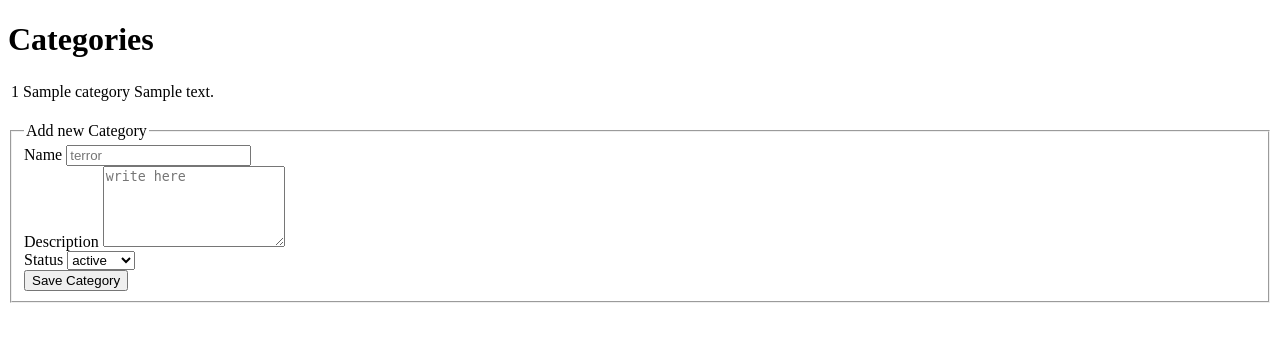
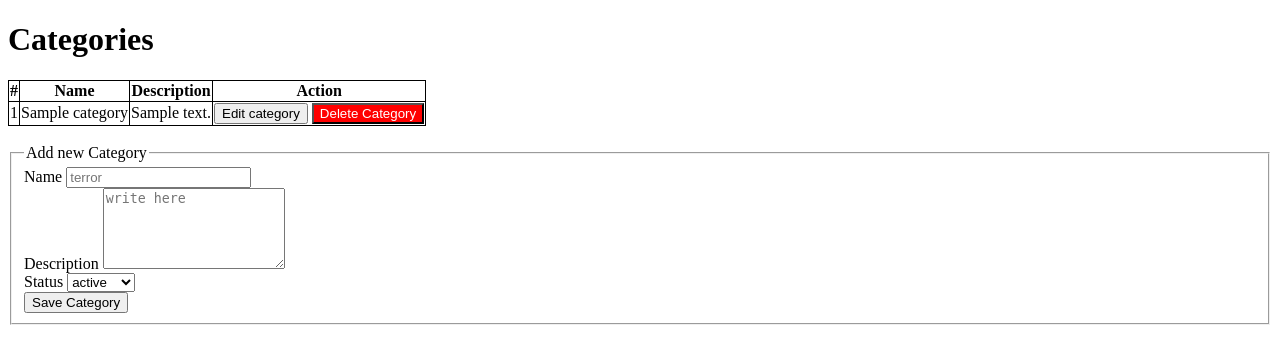
Before and after one commit to JesusSepulvedaLopez/crud-ejercicio-php, a PHP site: page / in a window 1280 px wide. Shown: the top 364 px of the page. Run offline with PHP 8.4, Linux system fonts and the light colour scheme; tables that the repository leaves empty or names only in its code hold one stand-in row (values such as "Sample post").

Commit message:
Clase viernes 20/Nov/20

```diff
--- a/app/categoryController.php
+++ b/app/categoryController.php
@@ -1,4 +1,7 @@
 <?php
+if (!isset($_SESSION)) {
+   session_start();
+}
 include "connectionController.php";
 
 if (isset($_POST['action'])) {
@@ -11,6 +14,19 @@ if (isset($_POST['action'])) {
          $status = strip_tags($_POST['status']);
 
          $categoryController->store($name, $description, $status);
+         break;
+      case 'update':
+         $name = strip_tags($_POST['name']);
+         $description = strip_tags($_POST['description']);
+         $status = strip_tags($_POST['status']);
+         $id = strip_tags($_POST['id']);
+
+
+         $categoryController->update( $id, $name, $description, $status);
+         break;
+      case 'destroy':
+         $id = strip_tags($_POST['id']);
+         $categoryController->destroy( $id);
          break;
    }
 }
@@ -50,6 +66,35 @@ class CategoryController
             $prepared_query = $conn->prepare($query);
             $prepared_query->bind_param('sss', $name, $description, $status);
             if ($prepared_query->execute()) {
+
+               $_SESSION['success'] = "el registro se ha guardado correctamente";
+               header("Location:" . $_SERVER['HTTP_REFERER']);
+            } else {
+
+               $_SESSION['error'] = 'verifique los datos envíados';
+               header("Location:" . $_SERVER['HTTP_REFERER']);
+            }
+         } else {
+
+            $_SESSION['error'] = 'verifique la información del formulario';
+            header("Location:" . $_SERVER['HTTP_REFERER']);
+         }
+      } else {
+
+         $_SESSION['error'] = 'verifique la conexión a la base de datos';
+         header("Location:" . $_SERVER['HTTP_REFERER']);
+      }
+   }
+
+   public function update($id, $name, $description, $status){
+      $conn = connect();
+      if ($conn->connect_error == false) {
+         if ( $id !="" && $name != "" && $description != "" && $status != "") {
+
+            $query = "update categories set name = ?, description = ?, status = ? where id = ?";
+            $prepared_query = $conn->prepare($query);
+            $prepared_query->bind_param('sssi', $name, $description, $status, $id);
+            if ($prepared_query->execute()) {
                header("Location:" . $_SERVER['HTTP_REFERER']);
             } else {
                header("Location:" . $_SERVER['HTTP_REFERER']);
@@ -61,4 +106,27 @@ class CategoryController
          header("Location:" . $_SERVER['HTTP_REFERER']);
       }
    }
+
+   public function destroy($id){
+      $conn = connect();
+      if($conn->connect_error == false){
+         if($id !=""){
+            $query = "delete from categories where id = ?";
+				$prepared_query = $conn->prepare($query);
+				$prepared_query->bind_param('i',$id);
+				if ($prepared_query->execute()) {
+
+					header("Location:".$_SERVER['HTTP_REFERER']);
+				}else{
+					header("Location:".$_SERVER['HTTP_REFERER']);
+				}
+         }else{
+            header("Location:".$_SERVER['HTTP_REFERER']);
+         }
+      }else{
+         header("Location:".$_SERVER['HTTP_REFERER']);
+      }
+   }
+
 }
+?>
--- a/categories/index.php
+++ b/categories/index.php
@@ -15,34 +15,85 @@ $categories = $categoryController->get();
     <meta charset="UTF-8">
     <meta name="viewport" content="width=device-width, initial-scale=1.0">
     <title>Categories</title>
+    <style type="text/css">
+        table,
+        th,
+        td {
+            border: 1px solid black;
+            border-collapse: collapse;
+        }
+
+        #updateForm {
+            display: none;
+        }
+    </style>
 </head>
 
 <body>
+    <div>
         <h1>
             Categories
         </h1>
+        <?php if (isset($_SESSION) && isset($_SESSION['error'])) : ?>
+            <h3>
+                Error: <?= $_SESSION['error'] ?>
+            </h3>
+            <?php unset($_SESSION['error']); ?>
+        <?php endif ?>
+
+        <?php if (isset($_SESSION) && isset($_SESSION['success'])) : ?>
+            <h3>
+                Correcto: <?= $_SESSION['success'] ?>
+            </h3>
+            <?php unset($_SESSION['success']); ?>
+        <?php endif ?>
+
         <table>
+            <thead>
+                <th>
+                    #
+                </th>
+                <th>
+                    Name
+                </th>
+                <th>
+                    Description
+                </th>
+                <th>
+                    Action
+                </th>
+            </thead>
             <tbody>
-            <?php
-            foreach ($categories as $category) {
-                echo "<tr>
+
+                <?php foreach ($categories as $category) : ?>
+
+                    <tr>
+
                         <td>
-                       " . $category['id'] . "
+                            <?= $category['id'] ?>
                         </td>
                         <td>
-                       " . $category['name'] . "
+                            <?= $category['name'] ?>
                         </td>
                         <td>
-                       " . $category['description'] . "
+                            <?= $category['description'] ?>
                         </td>
-                 </tr>";
-            }
+                        <td>
+                            <button onclick="edit(<?= $category['id'] ?>,'<?= $category['name'] ?>','<?= $category['description'] ?>','<?= $category['status'] ?>')">
+                                Edit category
+                            </button>
+                            <button onclick="remove(<?= $category['id'] ?>)" style="background-color: red;color:white;">
+                                Delete Category
+                            </button>
+                        </td>
+                    </tr>
 
-            ?>
+                <?php endforeach ?>
             </tbody>
         </table>
+
         <br>
-    <form action="../app/categoryController.php" method="POST">
+        <form id="storeForm" action="../app/categoryController.php" method="POST">
             <fieldset>
 
                 <legend>
@@ -75,6 +126,70 @@ $categories = $categoryController->get();
 
             </fieldset>
         </form>
+
+        <br>
+        <form id="updateForm" action="../app/categoryController.php" method="POST">
+            <fieldset>
+
+                <legend>
+                    Edit Category
+                </legend>
+
+                <label>
+                    Name
+                </label>
+                <input type="text" id="name" name="name" placeholder="terror" required="">
+                <br>
+
+                <label>
+                    Description
+                </label>
+                <textarea placeholder="write here" id="description" name="description" rows="5" required=""></textarea>
+                <br>
+
+                <label>
+                    Status
+                </label>
+                <select id="status" name="status">
+                    <option> active </option>
+                    <option> inactive </option>
+                </select>
+                <br>
+
+                <button type="submit">Save Category</button>
+                <input type="hidden" name="action" value="update">
+                <input type="hidden" name="id" id="id">
+
+            </fieldset>
+        </form>
+
+        <form id="destroyForm" action="../app/categoryController.php" method="POST">
+            <input type="hidden" name="action" value="destroy">
+            <input type="hidden" name="id" id="id_destroy">
+        </form>
+    </div>
+
+    <script type="text/javascript">
+        function edit(id, description, status) {
+            document.getElementById('storeForm').style.display = 'none';
+            document.getElementById('updateForm').style.display = "block";
+
+            document.getElementById('name').value = name;
+            document.getElementById('description').value = description;
+            document.getElementById('status').value = status;
+            document.getElementById('id').value = id;
+        }
+
+        function remove(id) {
+            var confirm = prompt("Si quiere eliminar el registro, escriba " + id);
+            if (confirm == id) {
+                document.getElementById('id_destroy').value = id;
+                document.getElementById('destroyForm').submit();
+
+            }
+        }
+    </script>
+
 </body>
 
 </html>
```
Also changed, not shown: app/moviesController.php (added, +64 -0 lines), movies/index.php (added, +73 -0 lines). Lines whose indentation alone changed are shown as unchanged.
